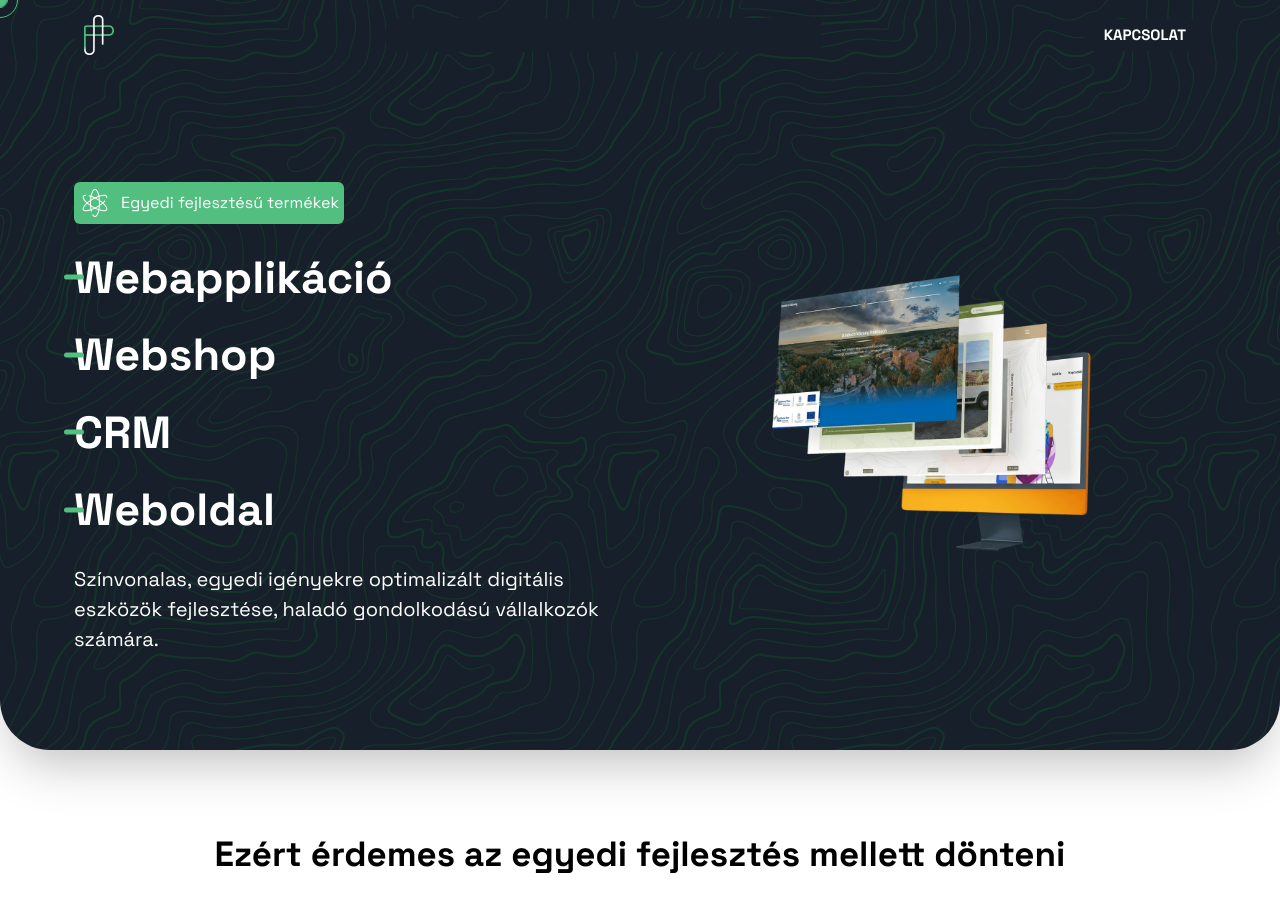
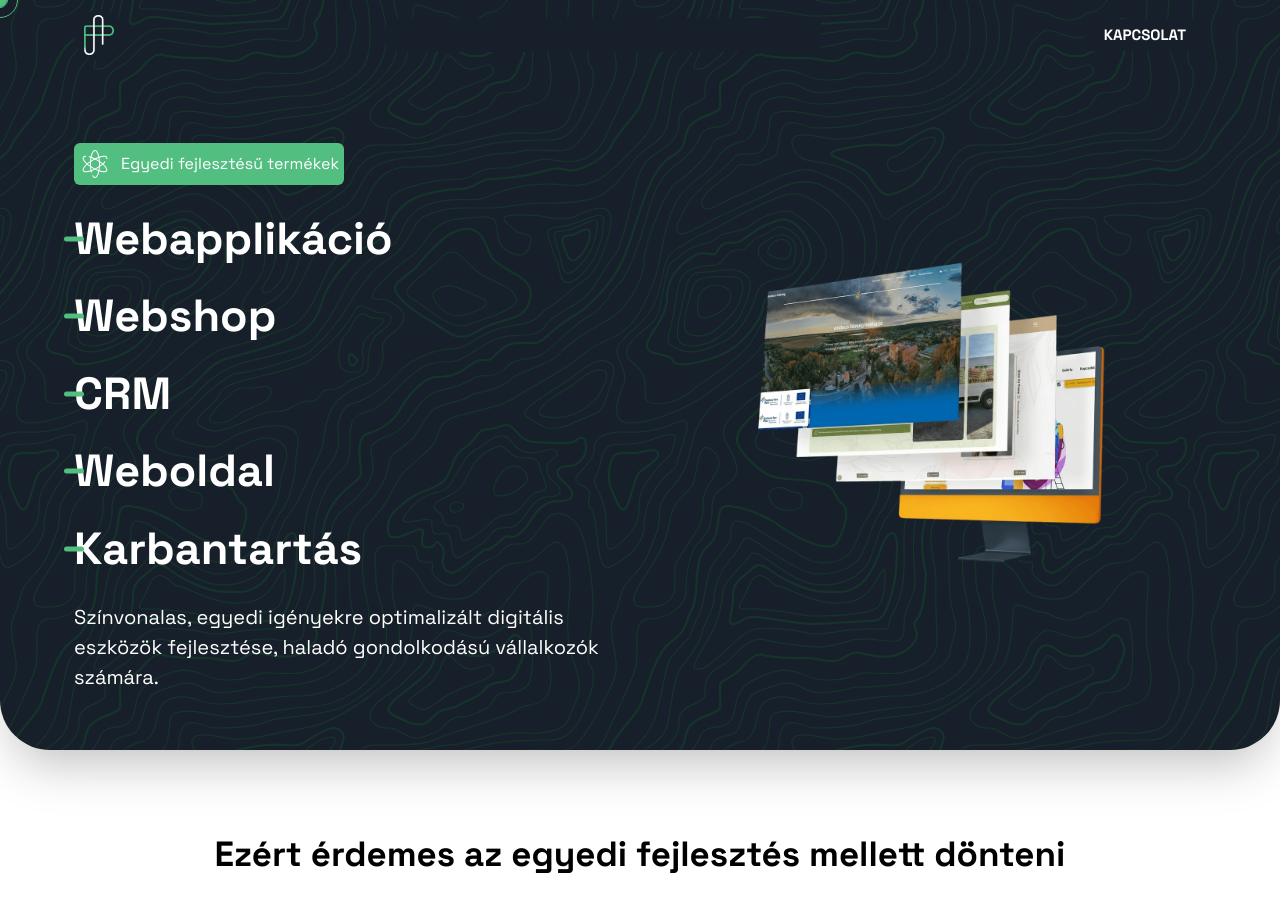
Before and after one commit to Quruzslo/PreferSite, a Next.js app: page / in a window 1280 px wide. Shown: the top 912 px of the page. Built offline with nearby package versions, Linux system fonts and the light colour scheme.

Commit message:
hero változtatva, linkek bekötve + karbantartás hozzáadva

```diff
--- a/components/hero/Hero.tsx
+++ b/components/hero/Hero.tsx
@@ -8,7 +8,28 @@ import Image from "next/image";
 import RefMockup from "@/public/references/ref-mockup-nobg.png";
 
 export default function Hero() {
-  const h1Items = ["Webapplikáció", "Webshop", "CRM", "Weboldal"];
+  const h1Items = [
+    {
+      name: "Webapplikáció",
+      link: "/szolgaltatasok/webapplikacio",
+    },
+    {
+      name: "Webshop",
+      link: "/szolgaltatasok/webshop",
+    },
+    {
+      name: "CRM",
+      link: "/szolgaltatasok/crm",
+    },
+    {
+      name: "Weboldal",
+      link: "/szolgaltatasok/weboldal",
+    },
+    {
+      name: "Karbantartás",
+      link: "/szolgaltatasok/karbantartas",
+    },
+  ];
 
   const containerVariants: Variants = {
     hidden: { opacity: 1 },
@@ -55,15 +76,16 @@ export default function Hero() {
             className="font-black text-[20px] md:!text-[45px]  flex !flex-col gap-[10px]"
           >
             {h1Items.map((item, idx) => (
-              <motion.span
+              <motion.a
                 key={idx}
                 variants={itemVariants}
+                href={item.link}
                 className="h1-elem origin-top-left inline-block relative text-white"
               >
-                {item}
+                {item.name}
                 <span className="arrow-left"></span>
                 <span className="arrow-right"></span>
-              </motion.span>
+              </motion.a>
             ))}
           </motion.h1>
 
@@ -76,9 +98,9 @@ export default function Hero() {
         <div className="hero-jobb relative w-full h-[300px] md:h-full md:min-h-[400px] md:w-[50%] flex items-center justify-center">
           <Image
             src={RefMockup}
+            fill
             alt="Weboldal készítés, webshop és webapplikáció fejlesztés, crm rendszer fejlesztés"
-            fill
-            className="object-contain p-4"
+            className="object-contain w-full"
           />
         </div>
       </div>
```
